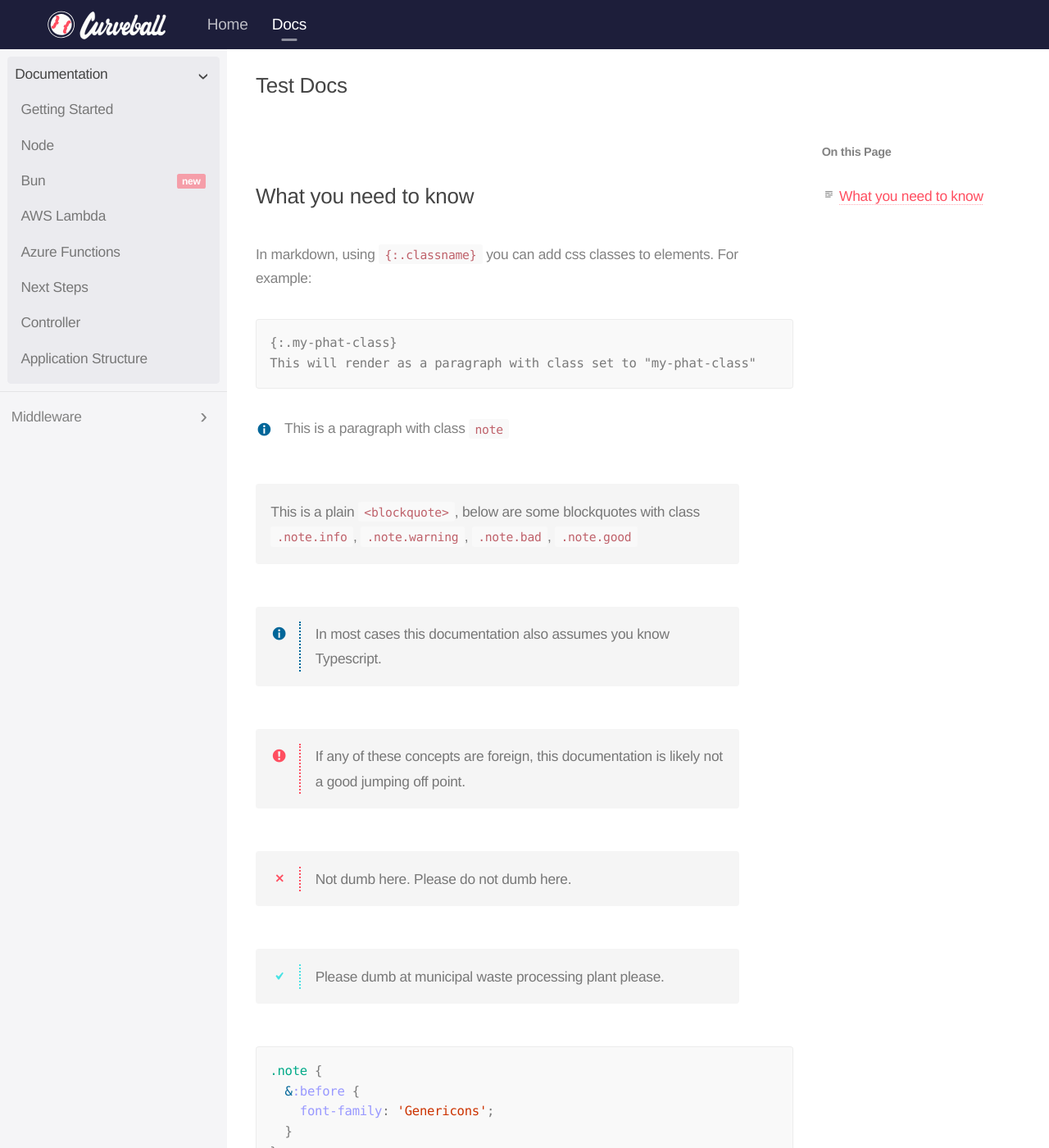
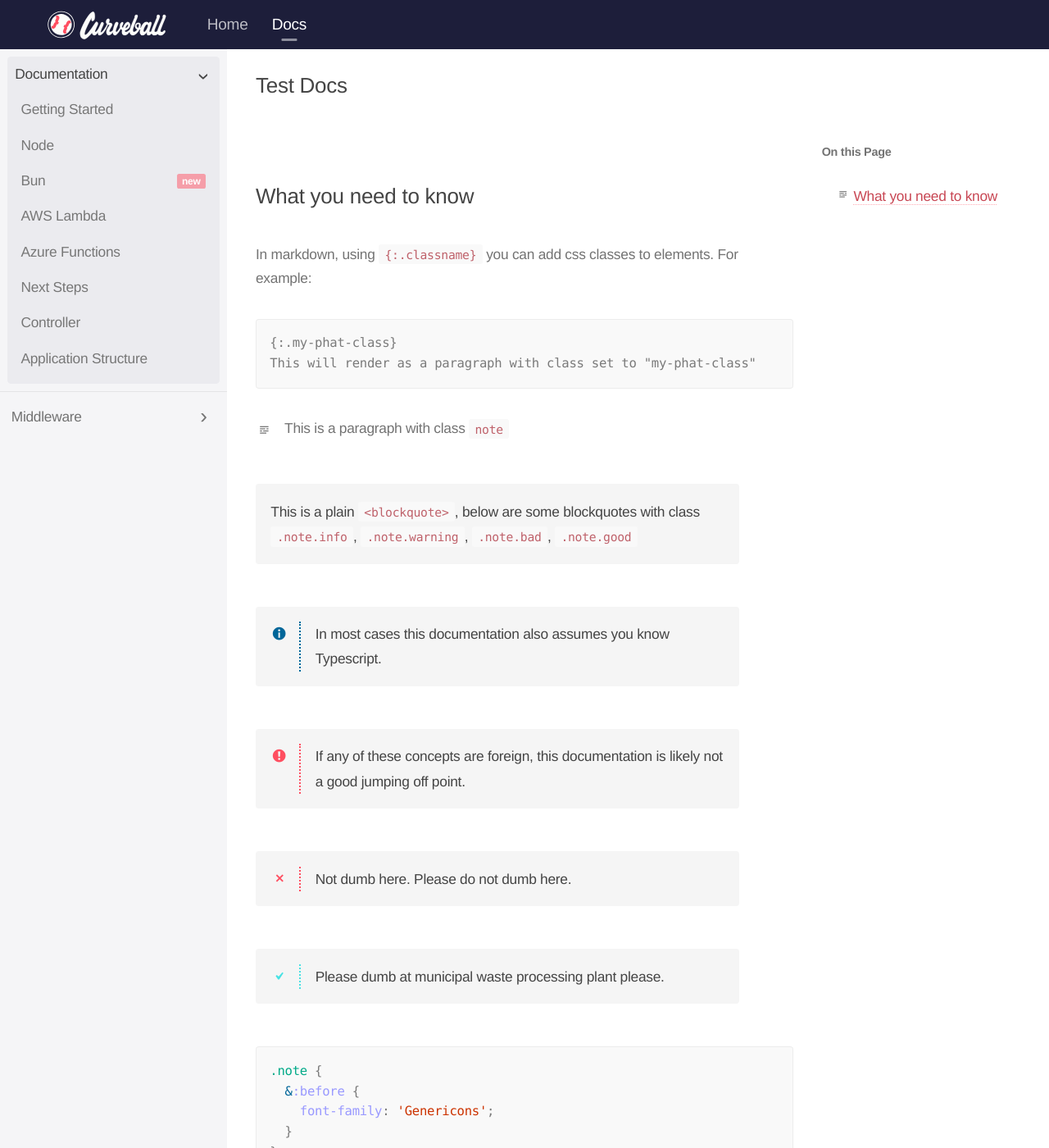
Before and after one commit to curveball/website, a Jekyll site: the page built from collections/_documentation/testdocs.md, in a window 1280 px wide and 1400 px high. Shown: the whole window at 82% size. Built offline with Jekyll 4.4.1, drawn with Linux system fonts in a browser that asks for light colours.

Commit message:
increase text contrast, add note icons

```diff
--- a/_sass/base.scss
+++ b/_sass/base.scss
@@ -13,11 +13,16 @@ html, body {
   height: auto;
   position: relative;
   font-family: "Helvetica Neue", Helvetica, Arial, sans-serif;
-  color: #828282;
+  color: #737373;
   font-size: 13pt;
   line-height: 1.7em;
   letter-spacing: -0.015em;
   scroll-behavior: smooth;
+}
+
+::selection {
+  background-color: #bf616a;
+  color: white;
 }
 
 header.hero {
@@ -95,7 +100,7 @@ p {
 }
 
 a {
-  color: #ff4e60;
+  color: #c84754;
 
   &:not(.button) {
     text-decoration-line: underline;
@@ -154,6 +159,9 @@ ul {
 
   li {
     list-style: square;
+    &::marker {
+      color: #ff4e607d;
+    }
   }
 
   &.inline-blocks {
@@ -178,6 +186,9 @@ ul {
 }
 
 h2 + ul,
+h3 + ul,
+h4 + ul,
+h5 + ul,
 p + ul {
   padding: 0 0 0 1rem;
 }
@@ -536,24 +547,53 @@ blockquote {
   &:hover {
     border-color: #e5e5e5;
   }
+
+  p {
+    margin-top: 0px;
+    margin-bottom: 0px;
+    line-height: 1.75;
+    color: #444;
+  }
+
+  &.note {
+    &::before {
+      border-right: 2px dotted var(--accent-color, #777);
+    }
+  }
 }
 
 .note {
   &::before {
-    content: '\f455';
+    content: '\f100';
     font-family: 'Genericons';
     border-width: 0 2px 0 0;
     border-color: inherit;
     font-size: 1.2em;
-    padding: 0 0.7ex 0 0;
+    padding: 0 .7ex 0 0;
     vertical-align: middle;
-    color: var(--accent-color, #006699);
-    border-right: 2px dotted var(--accent-color);
+    color: var(--accent-color, #777);
+  }
+}
+
+.comment {
+  --accent-color: #006699;
+  &::before {
+    content: '\f300';
+  }
+}
+
+.hint {
+  --accent-color: #ff4e60;
+  &::before {
+    content: '\f308';
   }
 }
 
 .info {
   --accent-color: #006699;
+  &::before {
+    content: '\f455';
+  }
 }
 
 .warning {
@@ -564,7 +604,6 @@ blockquote {
 }
 
 .bad {
-  --bg-color: #F66A81;
   --accent-color: #ff4e60;
   &::before {
     content: '\f405';
@@ -575,13 +614,6 @@ blockquote {
   &::before {
     content: '\f418';
   }
-}
-
-blockquote p {
-  margin-top: 0px;
-  margin-bottom: 0px;
-  line-height: 1.75;
-  color: #777;
 }
 
 code, pre {
```
